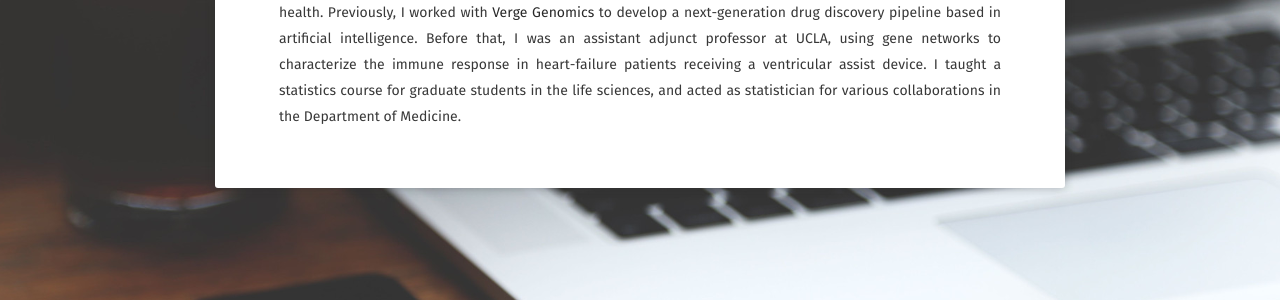
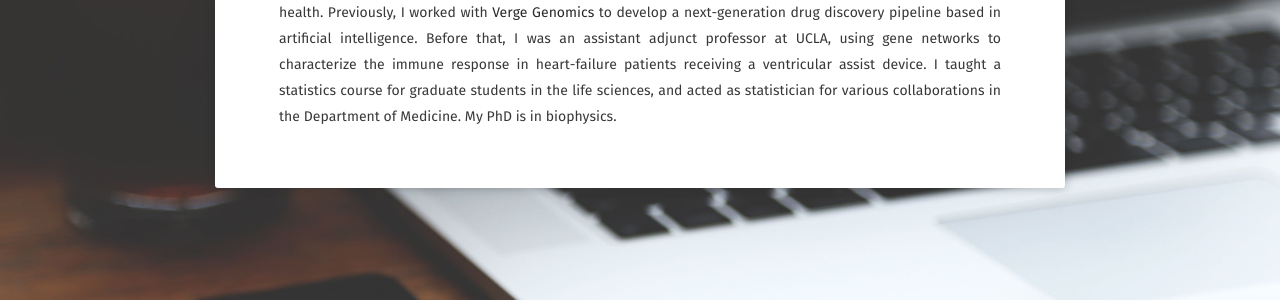
Before and after one commit to nwisn/nwisn.github.io, a Jekyll site: the page built from about/index.md, in a window 1280 px wide. Shown: the part 315-615 px from the top of the page. Built offline with Jekyll 4.4.1, drawn with Linux system fonts in a browser that asks for light colours; some web fonts are replaced.

Commit message:
about update

```diff
--- a/about/index.md
+++ b/about/index.md
@@ -7,4 +7,4 @@ comments: false
 ---
 
 
-I am the director of biostatistics at <a href="https://www.avicenaheart.com/" style="text-decoration:none">Avicena</a>, where I use machine learning to non-invasively assess cardiovascular health. Previously, I worked with <a href="http://vergegenomics.com" style="text-decoration:none">Verge Genomics</a> to develop a next-generation drug discovery pipeline based in artificial intelligence. Before that, I was an assistant adjunct professor at UCLA, using gene networks to characterize the immune response in heart-failure patients receiving a ventricular assist device. I taught a statistics course for graduate students in the life sciences, and acted as statistician for various collaborations in the Department of Medicine.
+I am the director of biostatistics at <a href="https://www.avicenaheart.com/" style="text-decoration:none">Avicena</a>, where I use machine learning to non-invasively assess cardiovascular health. Previously, I worked with <a href="http://vergegenomics.com" style="text-decoration:none">Verge Genomics</a> to develop a next-generation drug discovery pipeline based in artificial intelligence. Before that, I was an assistant adjunct professor at UCLA, using gene networks to characterize the immune response in heart-failure patients receiving a ventricular assist device. I taught a statistics course for graduate students in the life sciences, and acted as statistician for various collaborations in the Department of Medicine. My PhD is in biophysics.
```
